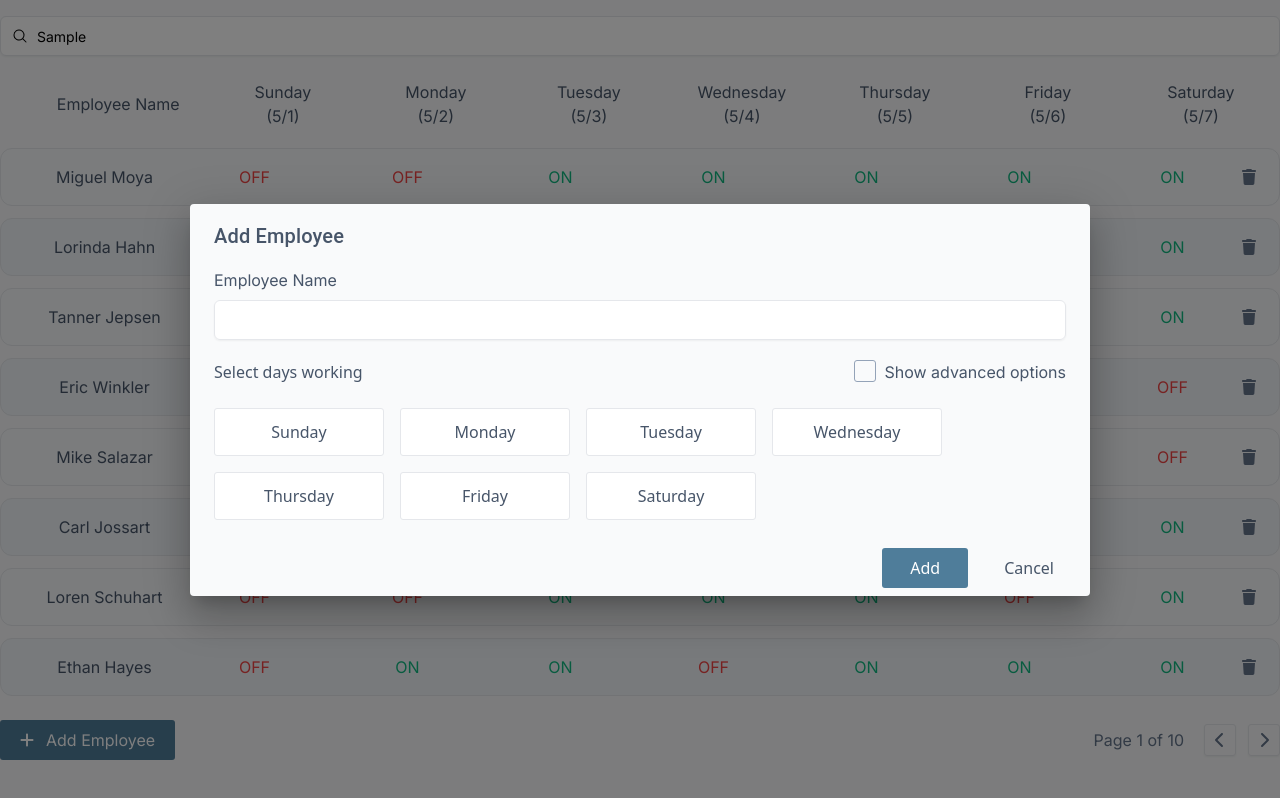
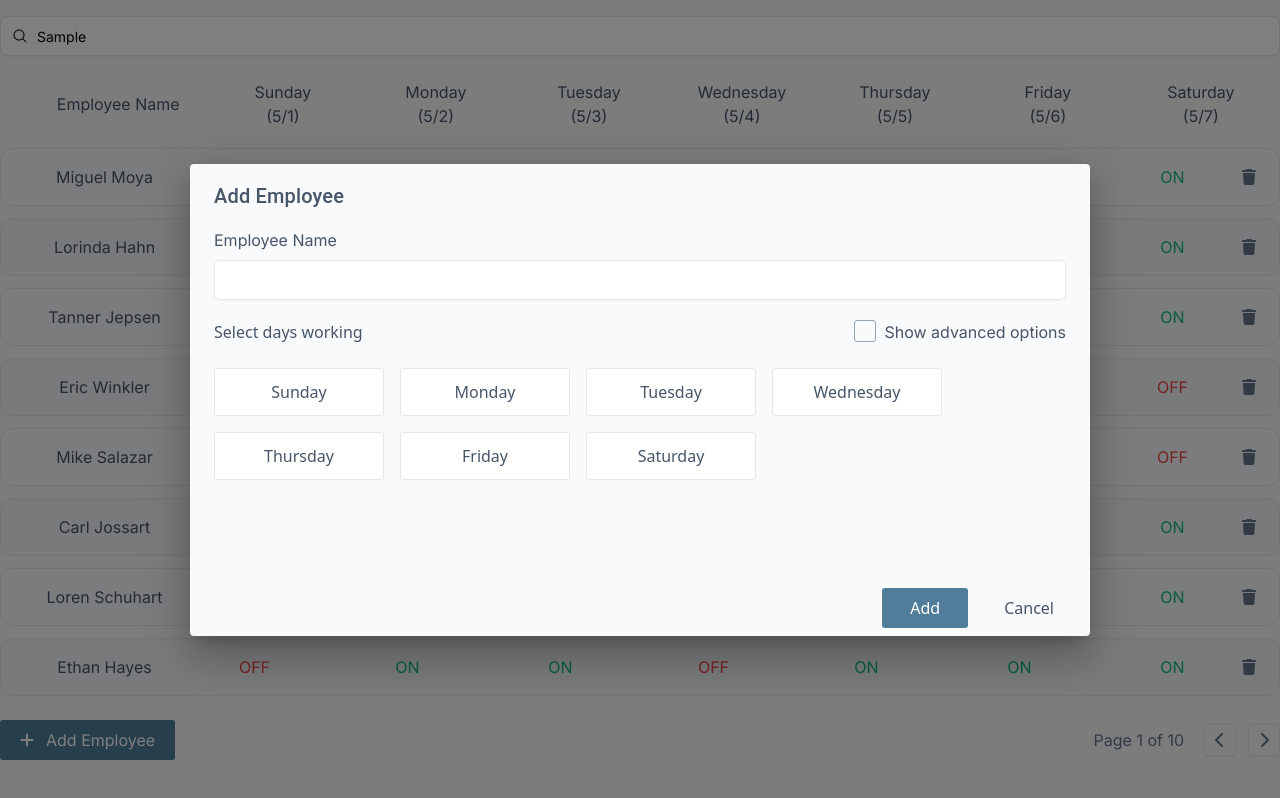
Before and after one commit to mmoya26/DSP-Client, a Next.js app: page /schedules in a window 1280 px wide. Both pictures are taken after typing "Sample" into the empty fields and a click on the button "Add Employee". Shown: the part 155-953 px from the top of the page. Built offline with nearby package versions, Linux system fonts and the light colour scheme.

Commit message:
Create static show advanced options ui for dialog

```diff
--- a/src/components/AddUserDialog.js
+++ b/src/components/AddUserDialog.js
@@ -20,6 +20,8 @@ const daysOfTheWeek = [
   "Saturday",
 ];
 
+const tags = ["D", "OC", "OPS"];
+
 export default function AddUserDialog() {
   const {
     addUserModalOpen,
@@ -28,6 +30,8 @@ export default function AddUserDialog() {
     handleDaysSelected,
     employeeName,
     handleEmployeeName,
+    showAdvancedOptions,
+    setShowAdvancedOptions,
   } = useContext(AddEmployeeContext);
   const { handleSnackBar, dispatch } = useContext(EditScheduleUpdateContext);
 
@@ -42,6 +46,7 @@ export default function AddUserDialog() {
       PaperProps={{
         style: {
           backgroundColor: "#f9fafb",
+          height: "472px",
         },
       }}>
       <DialogTitle
@@ -78,6 +83,7 @@ export default function AddUserDialog() {
               <input
                 type="checkbox"
                 className="checkbox dialog-advanced-options-checkbox"
+                onChange={() => setShowAdvancedOptions(!showAdvancedOptions)}
               />
               <label
                 className={`text-slate-600 text-base mb-2 block ${inter.className}`}
@@ -90,8 +96,10 @@ export default function AddUserDialog() {
           <div className="flex flex-wrap gap-4 text-center">
             {daysOfTheWeek.map((d) => {
               const selected = daysSelected.includes(d);
-              console.log(selected);
               return (
+                <div
+                  className="flex flex-col justify-start items-start"
+                  key={uuid()}>
                   <button
                     key={uuid()}
                     className={`border rounded-[3px] w-[170px] h-[48px] border-gray-200 ${
@@ -102,6 +110,19 @@ export default function AddUserDialog() {
                     onClick={() => handleDaysSelected(d)}>
                     {d}
                   </button>
+
+                  {showAdvancedOptions && (
+                    <div className="flex gap-2 justify-center w-full">
+                      {tags.map((t) => (
+                        <button
+                          key={uuid()}
+                          className={`mt-1 border rounded-[3px] flex-grow border-gray-200 bg-white`}>
+                          {t}
+                        </button>
+                      ))}
+                    </div>
+                  )}
+                </div>
               );
             })}
           </div>
--- a/src/contexts/AddEmployeeContext.js
+++ b/src/contexts/AddEmployeeContext.js
@@ -6,6 +6,7 @@ export function AddEmployeeContextProvider({ children }) {
   const [addUserModalOpen, setAddUserModalOpen] = useState(false);
   const [daysSelected, setDaysSelected] = useState([]);
   const [employeeName, setEmployeeName] = useState("");
+  const [showAdvancedOptions, setShowAdvancedOptions] = useState(false);
 
   const handleDaysSelected = (day) => {
     if (daysSelected.includes(day)) {
@@ -40,6 +41,8 @@ export function AddEmployeeContextProvider({ children }) {
         daysSelected,
         employeeName,
         handleEmployeeName,
+        showAdvancedOptions,
+        setShowAdvancedOptions,
       }}>
       {children}
     </AddEmployeeContext.Provider>
```
Lines whose indentation alone changed are shown as unchanged.
